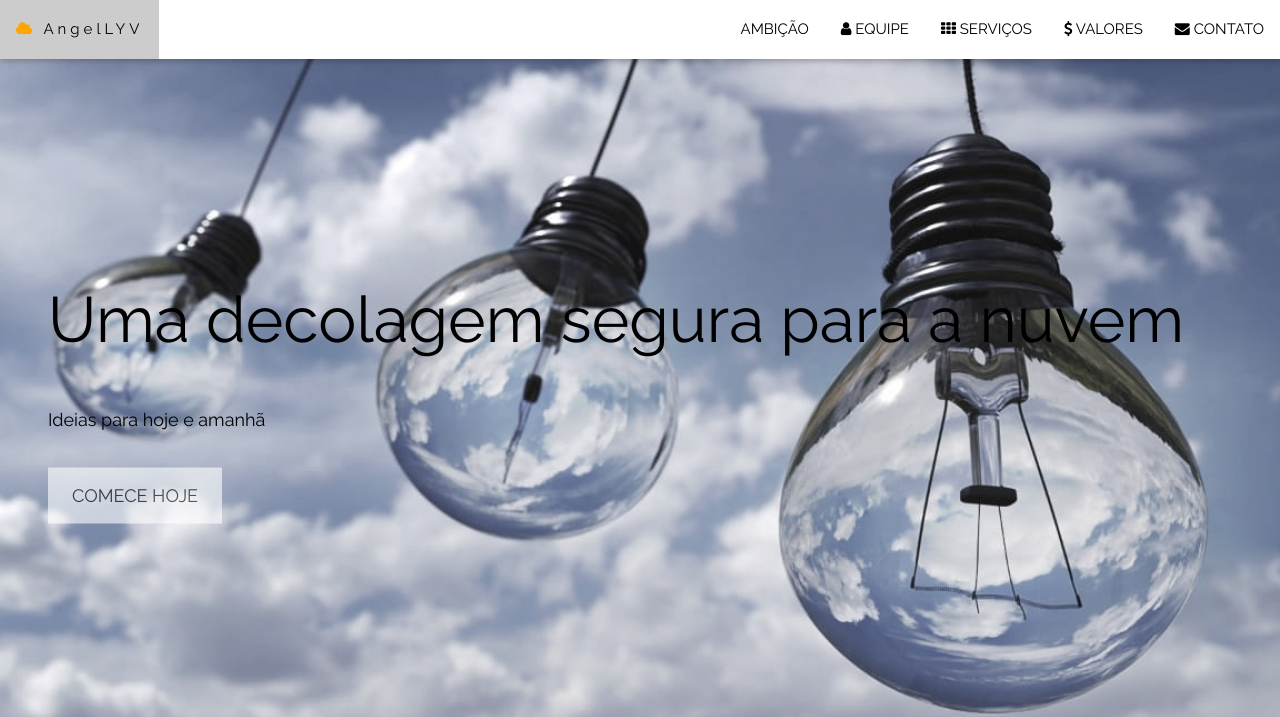
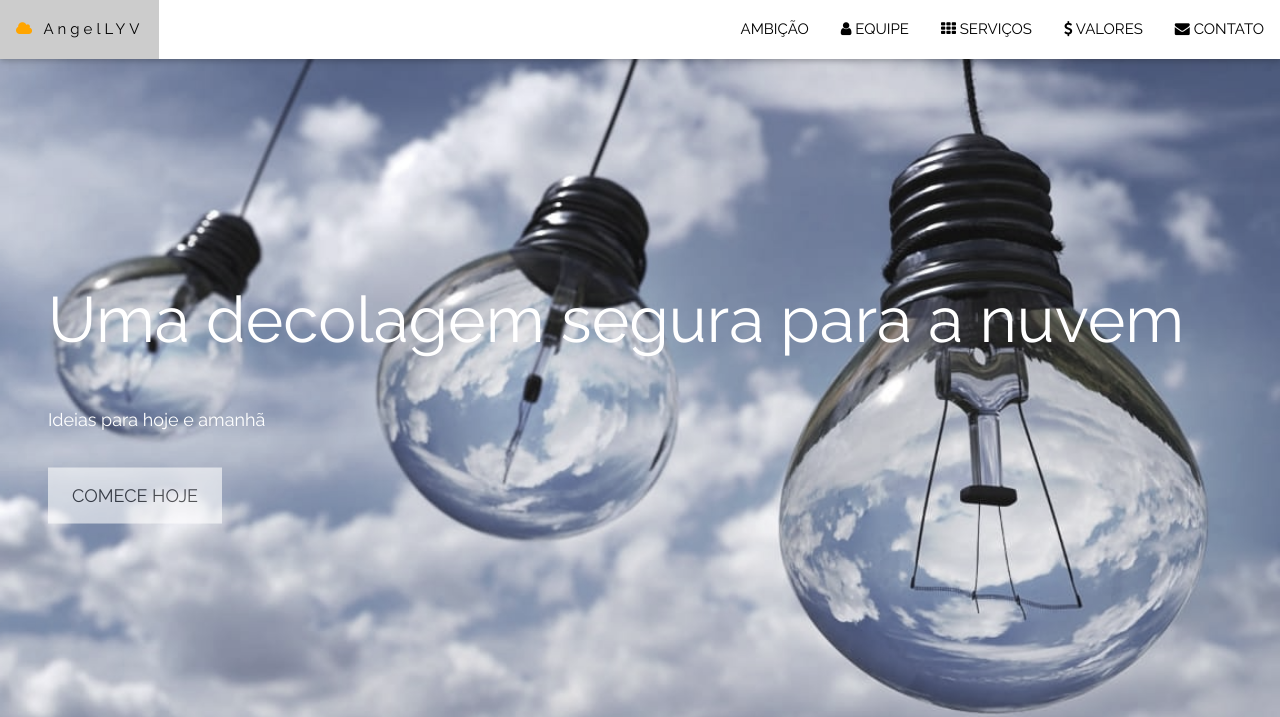
Before and after one commit to yal2018/angel, a plain HTML site: page index.html in a window 1280 px wide. Shown: the top 717 px of the page. Drawn offline with nearby package versions, Linux system fonts and the light colour scheme.

Commit message:
Update index.html

```diff
--- a/index.html
+++ b/index.html
@@ -61,7 +61,7 @@ body, html {
 
 <!-- Header with full-height image -->
 <header class="bgimg-1 w3-display-container w3-grayscale-min" id="home">
-  <div class="w3-display-left w3-text-black" style="padding:48px">
+  <div class="w3-display-left w3-text-white" style="padding:48px">
     <span class="w3-jumbo w3-hide-small">Uma decolagem segura para a nuvem</span><br>
     <span class="w3-xxlarge w3-hide-large w3-hide-medium">Uma decolagem segura para a nuvem</span><br>
     <span class="w3-large">Ideias para hoje e amanhã</span>
```
